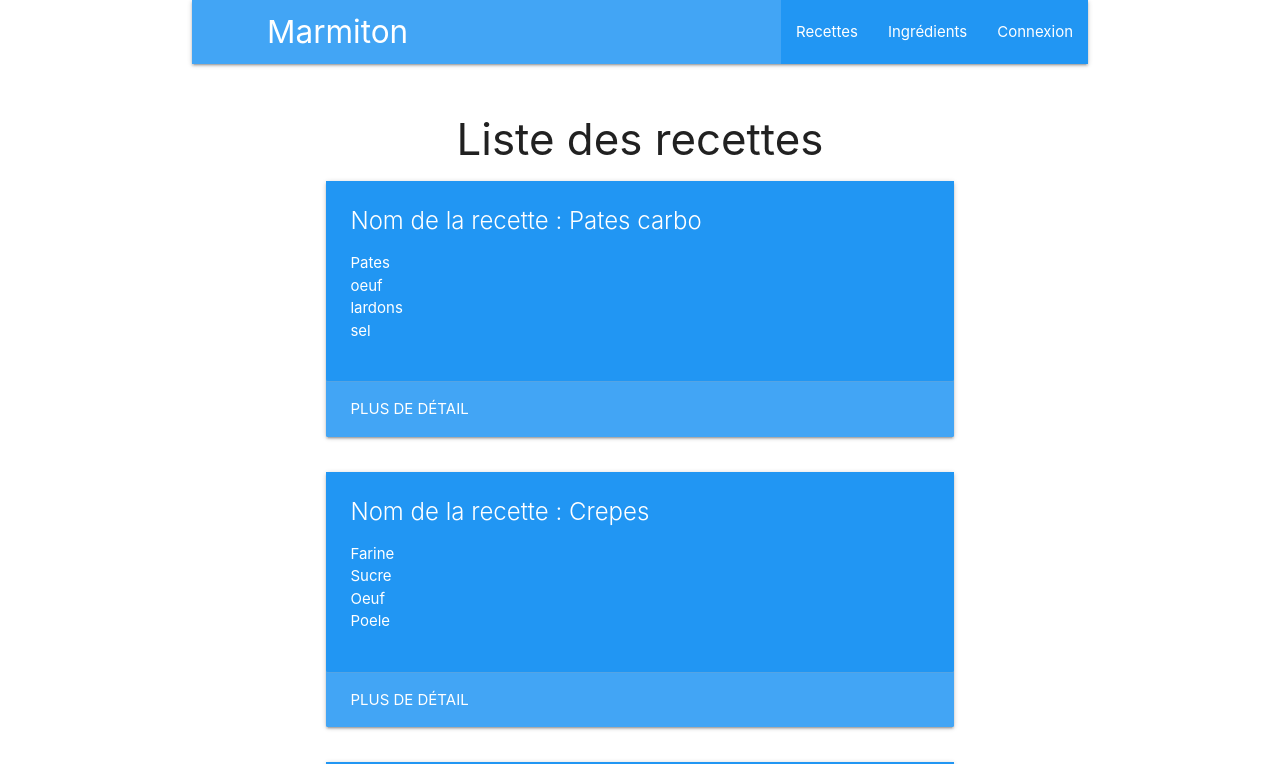
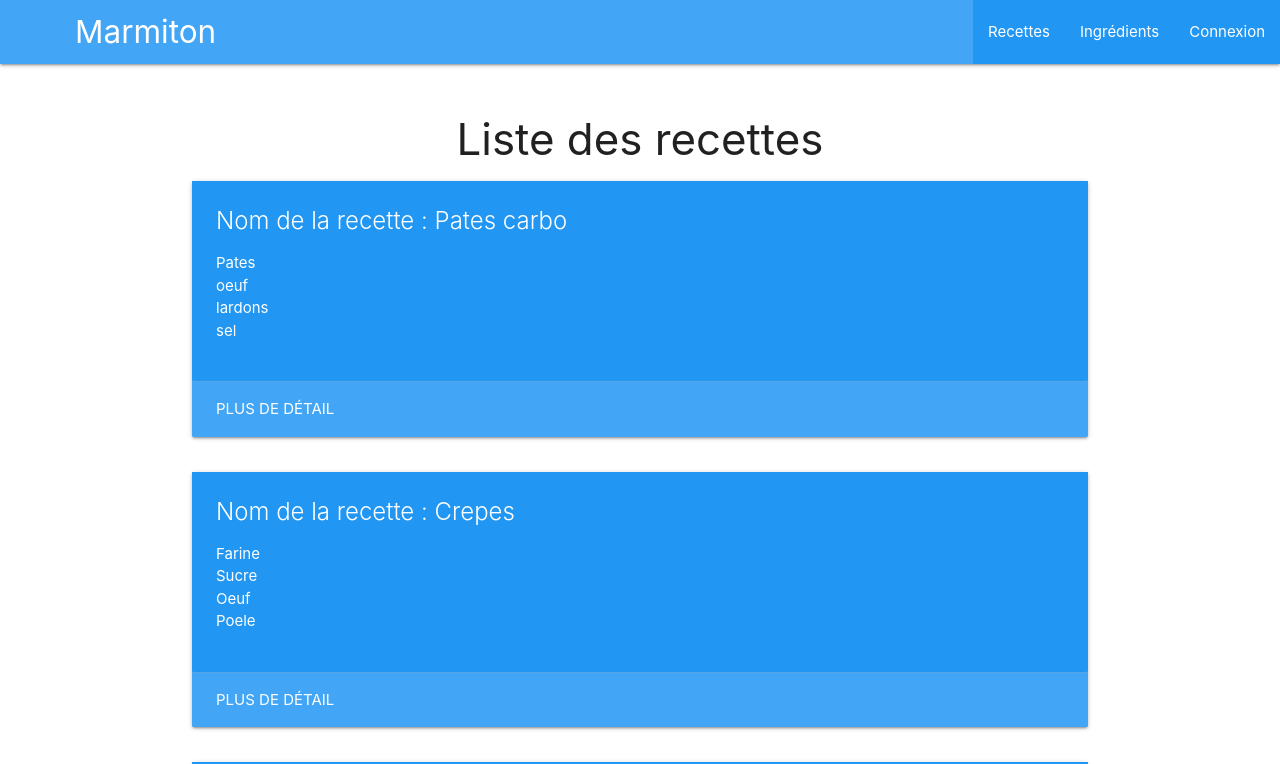
Before and after one commit to MartinSanchezIut/Master1-GL-S2, an Angular app in the folder HAI806-ArchiWeb/Angular/Marmiton/: page / in a window 1280 px wide. Shown: the top 764 px of the page. Built offline with nearby package versions, Linux system fonts and the light colour scheme.

Commit message:
modif angular

```diff
--- a/HAI806-ArchiWeb/Angular/Marmiton/src/app/app.component.html
+++ b/HAI806-ArchiWeb/Angular/Marmiton/src/app/app.component.html
@@ -17,7 +17,7 @@
 
 
   <!-- Navbar pour grand écran -->
-<nav class="hide-on-med-and-down container">
+<nav class="hide-on-med-and-down">
   <div class="nav-wrapper blue lighten-1">
     <a class="brand-logo left unclickableLink" style="padding-left: 75px;"> {{ title }} </a>
     <ul class="right">
--- a/HAI806-ArchiWeb/Angular/Marmiton/src/app/list-recettes/list-recettes.component.html
+++ b/HAI806-ArchiWeb/Angular/Marmiton/src/app/list-recettes/list-recettes.component.html
@@ -1,6 +1,5 @@
 
 <div class="container">
-    <div class="container">
 
         <h3 class="center">Liste des recettes</h3>
 
@@ -21,5 +20,4 @@
             </div>
         </div>
 
-    </div>
 </div>
```
